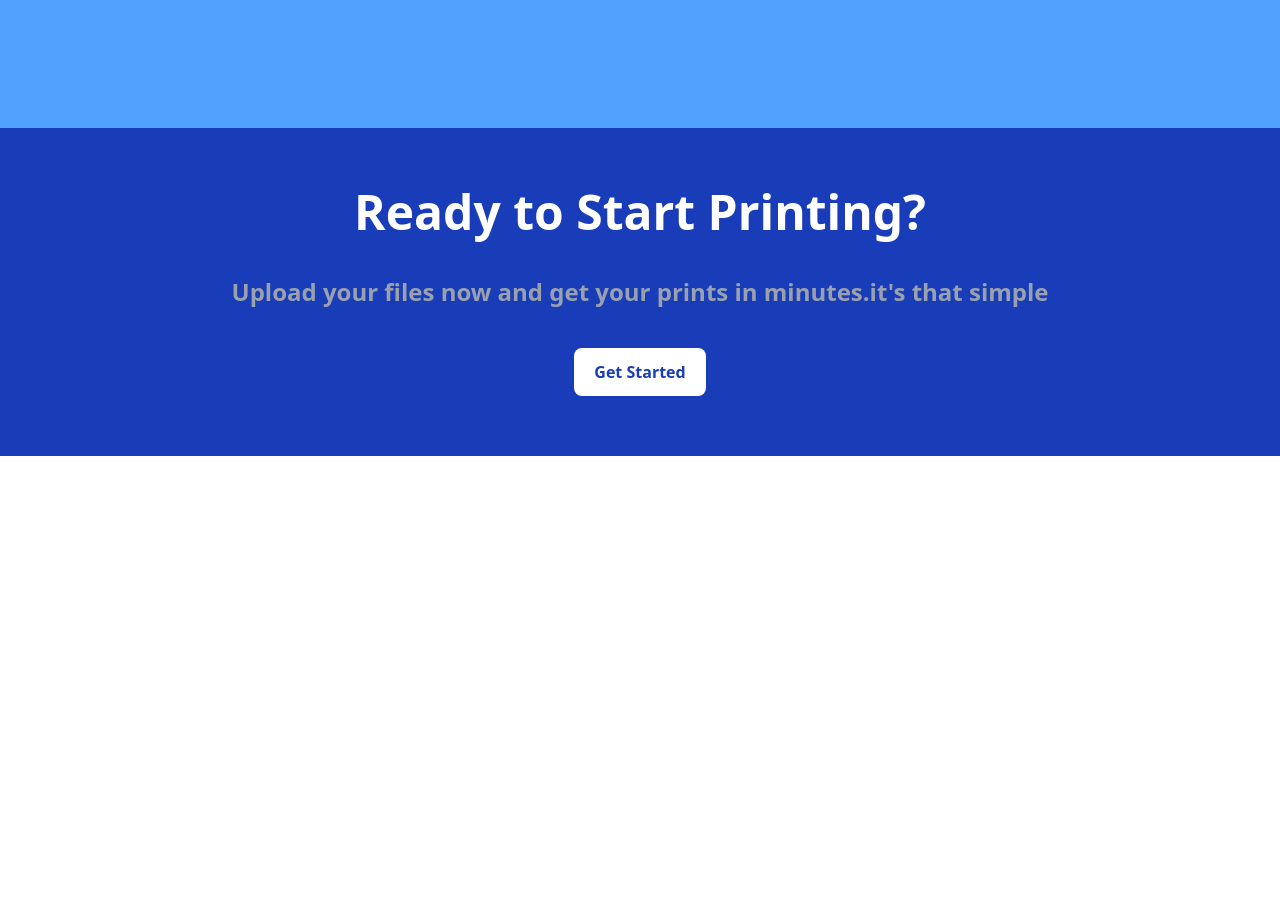
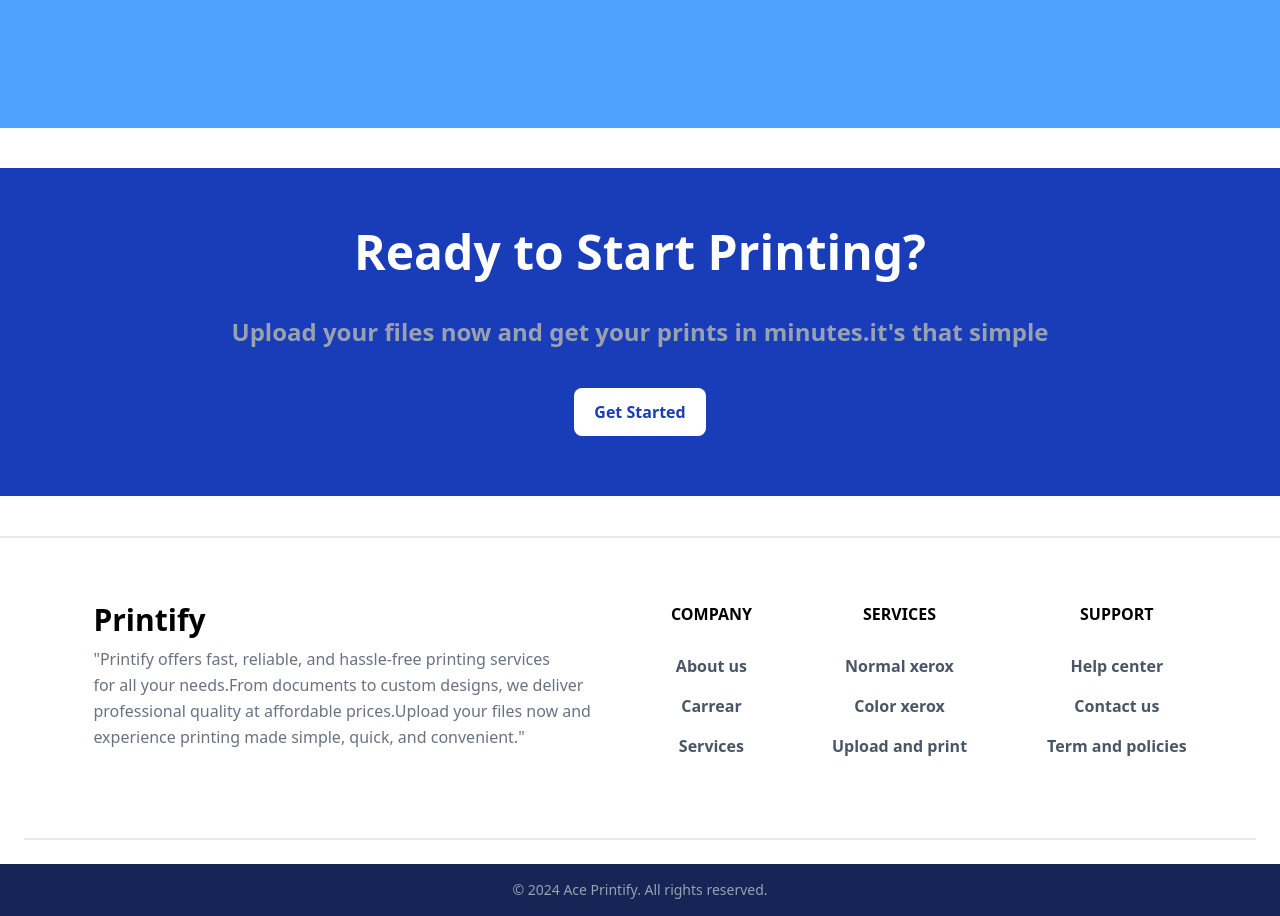
Before and after one commit to Prasannacharya-3151/Printify-tsx, a React (Vite) app: page / in a window 1280 px wide. Shown: the part 4000-4916 px from the top of the page. Before the commit the page ends 4456 px from the top, so only its background shows below. Built offline with nearby package versions, Linux system fonts and the light colour scheme.

Commit message:
Footer Updated

```diff
--- a/src/Components/Footer.tsx
+++ b/src/Components/Footer.tsx
@@ -2,10 +2,47 @@ import React from "react";
 
 const Footer: React.FC = () => {
   return (
-    <footer className="text-center bg-blue-800 py-15">
+    <footer className="">
+      <div className="text-center bg-blue-800 py-15 mt-10">
         <h1 className="text-5xl font-bold text-white">Ready to Start Printing?</h1>
         <p className="py-10 text-2xl font-semibold text-gray-400">Upload your files now and get your prints in minutes.it's that simple</p>
         <button className="text-blue-800 font-semibold py-3 rounded-lg bg-white px-5 hover:scale-105 transition-transform duration-150 ease-in-out">Get Started</button>
+        </div>
+
+           <hr className="border-t-2 border-gray-200 my-10 w-full mx-auto"/>
+        <div className="flex flex-wrap justify-center gap-20 p-6 mt-3">
+          <div className="flex flex-col">
+            <div className="">
+          <h1 className="text-3xl font-semibold">Printify</h1>
+          <p className="mt-2 text-gray-500 text-sm md:text-base leading-relaxed">"Printify offers fast, reliable, and hassle-free printing services<br />
+          for all your needs.From documents to custom designs, we deliver <br />
+          professional quality at affordable prices.Upload your files now and <br />
+          experience printing made simple, quick, and convenient."</p>
+          </div>
+          </div>
+          <div className="flex flex-col items-center gap-4">
+            <h1 className="font-semibold mb-3">COMPANY</h1>
+             <a href="#aboutus" className="text-gray-600 font-semibold no-underline hover:underline hover:decoration-blue-800 hover:decoration-2 hover:underline-offset-10 ">About us</a>
+             <a href="#carrear" className="text-gray-600 font-semibold no-underline hover:underline hover:decoration-blue-800 hover:decoration-2 hover:underline-offset-10 ">Carrear</a>
+            <a href="#services" className="text-gray-600 font-semibold no-underline hover:underline hover:decoration-blue-800 hover:decoration-2 hover:underline-offset-10">Services</a>
+          </div>
+          <div className="flex flex-col items-center gap-4">
+            <h1 className="font-semibold mb-3">SERVICES</h1>
+            <a href="#normal" className="text-gray-600 font-semibold no-underline hover:underline hover:decoration-blue-800 hover:decoration-2 hover:underline-offset-10">Normal xerox</a>
+            <a href="#color" className="text-gray-600 font-semibold no-underline hover:underline hover:decoration-blue-800 hover:decoration-2 hover:underline-offset-10">Color xerox</a>
+            <a href="#uplaod" className="text-gray-600 font-semibold no-underline hover:underline hover:decoration-blue-800 hover:decoration-2 hover:underline-offset-10">Upload and print</a>
+          </div>
+          <div className="flex flex-col items-center gap-4">
+            <h1 className="font-semibold mb-3">SUPPORT</h1>
+             <a href="#help" className="text-gray-600 font-semibold no-underline hover:underline hover:decoration-blue-800 hover:decoration-2 hover:underline-offset-10">Help center</a>
+             <a href="#contact" className="text-gray-600 font-semibold no-underline hover:underline hover:decoration-blue-800 hover:decoration-2 hover:underline-offset-10">Contact us</a>
+             <a href="#tarmandpolicy" className="text-gray-600 font-semibold no-underline hover:underline hover:decoration-blue-800 hover:decoration-2 hover:underline-offset-10">Term and policies</a>
+          </div>
+          <hr className="border-t-2 border-gray-200 w-full mx-auto"/>
+        </div>
+        <div className="text-center py-4 bg-blue-950 text-gray-400 text-sm">
+        © 2024 Ace Printify. All rights reserved.
+      </div>
     </footer>
   );
 };
```
